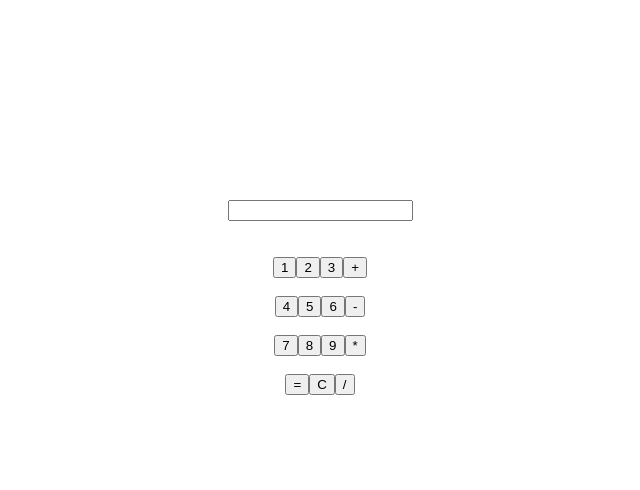
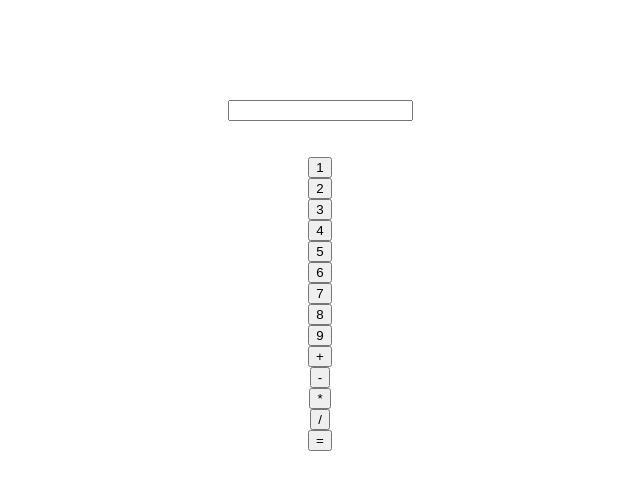
Before and after one commit to iambhagirathsinh/calculator, an Angular app: page / in a window 1280 px wide. Shown: the top 490 px of the page, without its empty margins (320-960 px from the left). Built offline with nearby package versions, Linux system fonts and the light colour scheme.

Commit message:
calculator modified 8-10-21

```diff
--- a/src/app/app.component.css
+++ b/src/app/app.component.css
@@ -1,5 +1,5 @@
 .calculator{
     margin: 0px auto;
     text-align: center;
-    margin-top: 200px;
+    margin-top: 100px;
 }
--- a/src/app/app.component.html
+++ b/src/app/app.component.html
@@ -2,6 +2,8 @@
     <input type="text" [(ngModel)]="display">
 </div><br/><br/>
 
+<div *ngFor="let b of buttonValues; let i = index">
+    <app-cal (box)="output($event)" [ivalues]="b"></app-cal>
+</div>
 
-<app-cal (box)="output($event)"></app-cal>
 <router-outlet></router-outlet>
--- a/src/app/app.component.ts
+++ b/src/app/app.component.ts
@@ -10,10 +10,31 @@ export class AppComponent {
 
   constructor(){}
 
+  buttonValues = [
+
+    { btn: '1' },
+    { btn: '2' },
+    { btn: '3' },
+    { btn: '4' },
+    { btn: '5' },
+    { btn: '6' },
+    { btn: '7' },
+    { btn: '8' },
+    { btn: '9' },
+    { btn: '+' },
+    { btn: '-' },
+    { btn: '*' },
+    { btn: '/' },
+    { btn: '=' },
+
+  ]
+
   display: any;
 
   output($event: any){
     this.display = $event
+
   }
 
+
 }
--- a/src/app/cal/cal.component.html
+++ b/src/app/cal/cal.component.html
@@ -1,23 +1,3 @@
-
-    <div class="container">
-
-        <input type="button" (click)='in("1")' value="1">
-        <input type="button" (click)='in("2")' value="2">
-        <input type="button" (click)='in("3")' value="3">
-        <input type="button" (click)='oprator("+")' value="+"><br/><br/>
-
-        <input type="button" (click)='in("4")' value="4">
-        <input type="button" (click)='in("5")' value="5">
-        <input type="button" (click)='in("6")' value="6">
-        <input type="button" (click)='oprator("-")' value="-"><br/><br/>
-
-        <input type="button" (click)='in("7")' value="7">
-        <input type="button" (click)='in("8")' value="8">
-        <input type="button" (click)='in("9")' value="9">
-        <input type="button" (click)='oprator("*")' value="*"><br/><br/>
-
-        <input type="button" (click)='result()' value="=">
-        <input type="button" (click)='clear()' value="C">
-        <input type="button" (click)='in("/")' value="/">
-
-    </div>
+<div class="container">
+  <input type="button" (click)='in(ivalues.btn)' [value]="ivalues.btn">
+</div>
--- a/src/app/cal/cal.component.ts
+++ b/src/app/cal/cal.component.ts
@@ -9,10 +9,12 @@ export class CalComponent implements OnInit {
 
   constructor() { }
 
+  @Input() ivalues: {btn: string} = {btn: ''};
+
   @Output() box: any = new EventEmitter();
 
   arr: any = [];
-  display:any = "" ;
+  display:any = "";
   a: any;
   b: any;
   c: any;
@@ -20,41 +22,33 @@ export class CalComponent implements OnInit {
 
 
   ngOnInit(): void {
-
   }
 
   in(value: any){
+  this.oprator(value);
+    console.log(this.display);
     this.box.emit(this.display);
     if((this.b == "+") || (this.b == "-") || (this.b == "*") || (this.b == "/")){
+
       this.d = this.d + value;
-      this.display = this.display + value;
+      this.display = this.display /*+ value*/;
       this.c = this.d;
     }
 
     else{
-      this.display = this.display + value;
+      this.display = this.display /*+ value*/;
       this.a = this.display;
     }
+
+    this.result();
   }
 
   oprator(value: any){
-    this.box.emit(this.display);
     this.display = this.display + value;
-    this.b = value;
+      this.b = value;
   }
 
-  clear(){
-    this.box.emit(this.display);
-    this.display = "";
-    this.a = "";
-    this.b = "";
-    this.c = "";
-    this.d = "";
-  }
-
-
   result(){
-    this.box.emit(this.display);
     if(this.b == "+"){
     this.display = this.display + "=" + (parseInt(this.a) + parseInt(this.c)).toString();
     this.display = (parseInt(this.display) + parseInt(this.c)).toString();
@@ -76,11 +70,5 @@ export class CalComponent implements OnInit {
       this.display = this.display + "=" + (parseInt(this.a) / parseInt(this.c)).toString();
       this.display = (parseInt(this.display) / parseInt(this.c)).toString();
     }
+  }
 }
-
-
-
-
-
-
-}
--- a/tsconfig.json
+++ b/tsconfig.json
@@ -25,6 +25,7 @@
     "enableI18nLegacyMessageIdFormat": false,
     "strictInjectionParameters": true,
     "strictInputAccessModifiers": true,
-    "strictTemplates": true
+    "strictTemplates": true,
+    "strictPropertyInitialization": false
   }
 }
```
